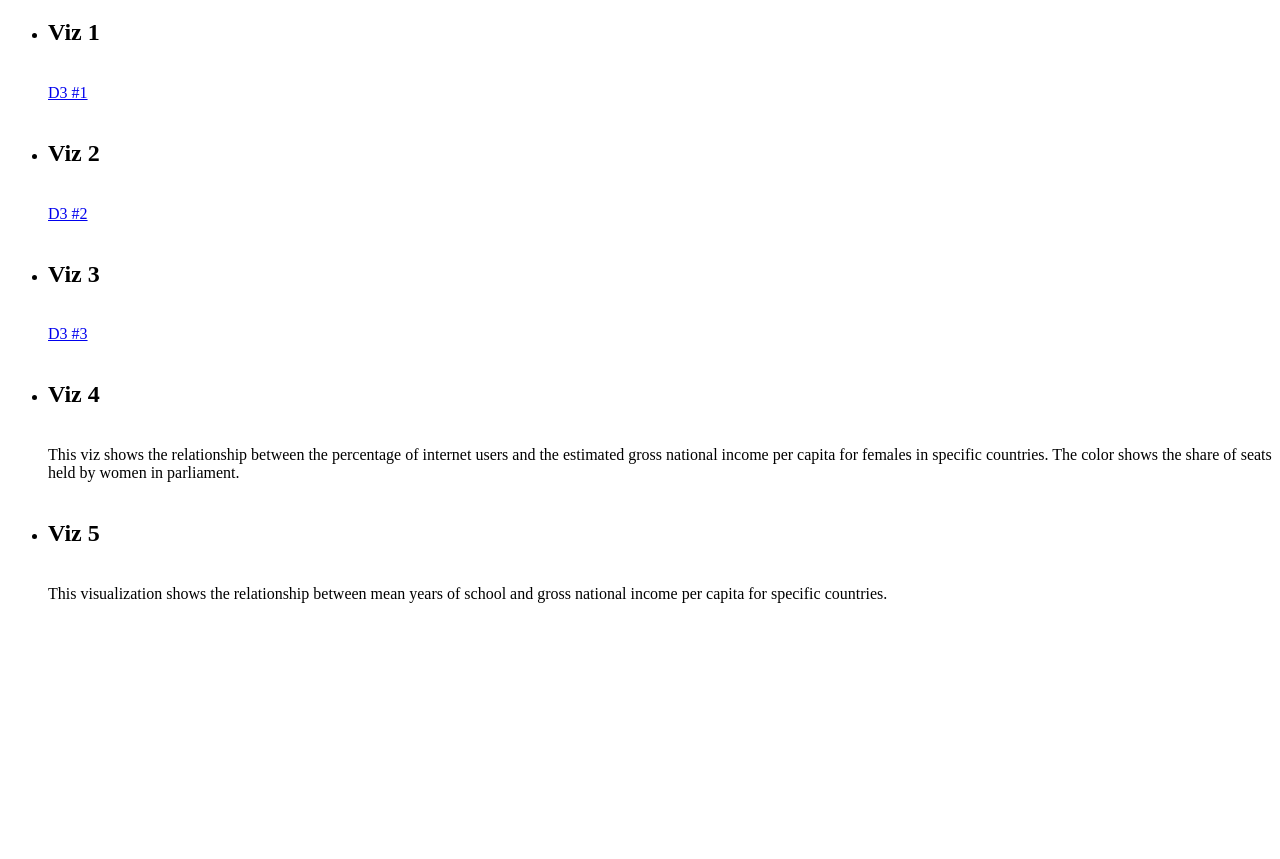
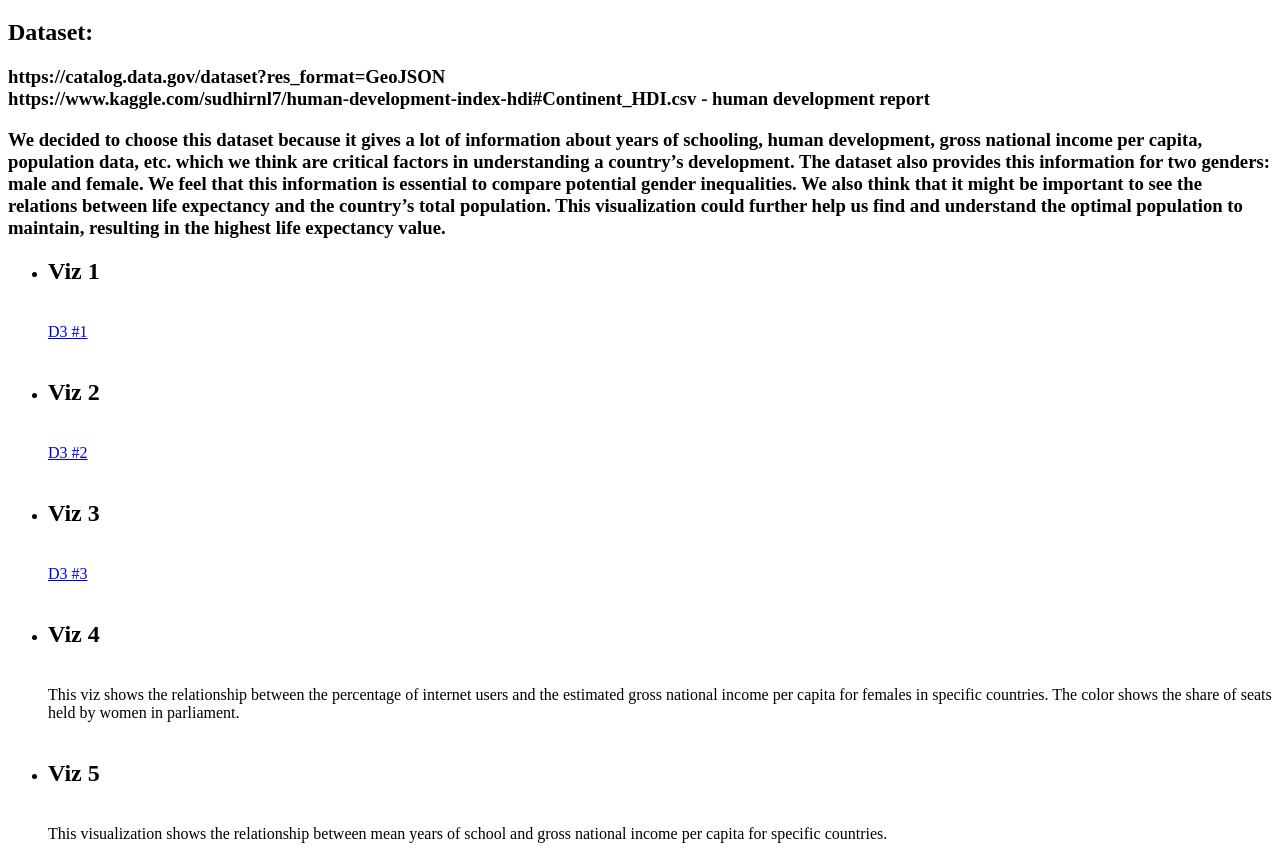
Before and after one commit to rheaxychen/info474-final, a plain HTML site: page index.html in a window 1280 px wide. Shown: the part 61-920 px from the top of the page. Before the commit the page ends 800 px from the top, so only its background shows below. Drawn offline with Linux system fonts and the light colour scheme.

Commit message:
added dataset

```diff
--- a/index.html
+++ b/index.html
@@ -10,6 +10,21 @@
 <h1>
 	Welcome to group 6's presentation!
 </h1>
+<h2>
+	Dataset:
+</h2>
+<h3>
+		https://catalog.data.gov/dataset?res_format=GeoJSON
+<br>
+		https://www.kaggle.com/sudhirnl7/human-development-index-hdi#Continent_HDI.csv - human development report
+<br>
+<p>
+		We decided to choose this dataset because it gives a lot of information about years of schooling, human development, gross national income per capita, population data, etc. which we think are critical factors in understanding a country’s development. The dataset also provides this information for two genders: male and female. We feel that this information is essential to compare potential gender inequalities. We also think that it might be important to see the relations between life expectancy and the country’s total population.  This visualization could further help us find and understand the optimal population to maintain, resulting in the highest life expectancy value.
+
+</p>
+
+
+</h3>
 <body>
 	<ul>
 		<li>
```
